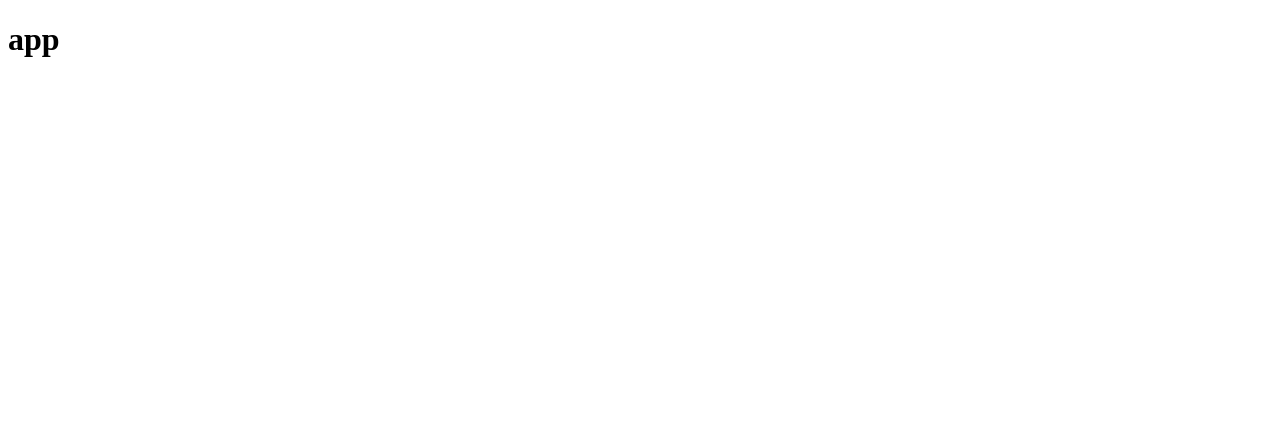
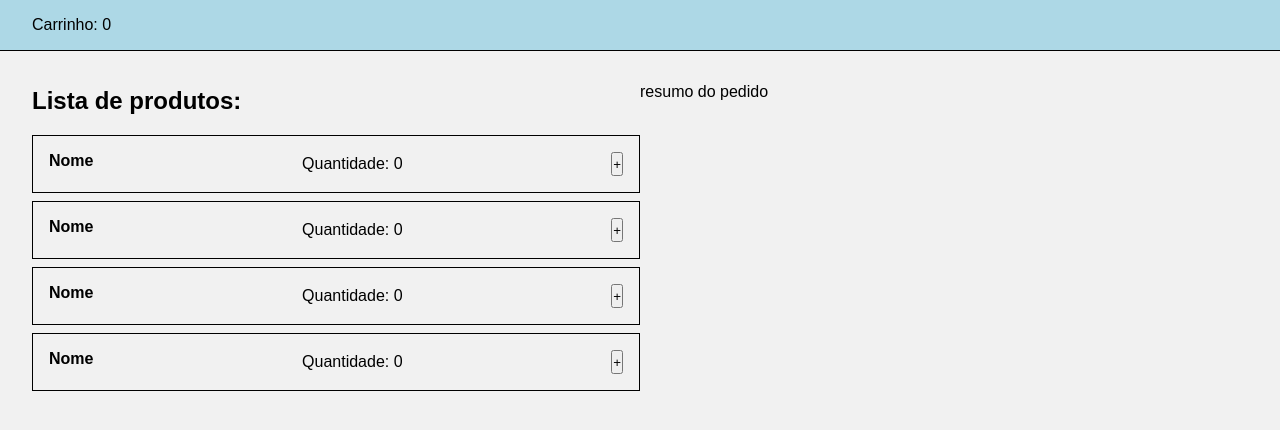
Before and after one commit to LucasViana1/redux-template, a React (Create React App) app: page / in a window 1280 px wide. Shown: the top 430 px of the page. Built offline with nearby package versions, Linux system fonts and the light colour scheme.

Commit message:
create the main components: Products, Header and Summary

```diff
--- a/src/App.js
+++ b/src/App.js
@@ -1,7 +1,6 @@
-const App = () => (
-  <div className="App">
-    <h1>app</h1>
-  </div>
-);
+import Home from './pages/Home';
+import './global.css';
+
+const App = () => <Home />;
 
 export default App;
--- /dev/null
+++ b/src/components/Header/index.js
@@ -0,0 +1,9 @@
+import './styles.css';
+
+const Header = () => (
+  <header className="header">
+    <div>Carrinho: 0</div>
+  </header>
+);
+
+export default Header;
--- /dev/null
+++ b/src/components/Header/styles.css
@@ -0,0 +1,6 @@
+.header {
+  border-bottom: 1px solid black;
+  margin-bottom: 2rem;
+  padding: 1rem 2rem;
+  background-color: lightblue;
+}
--- /dev/null
+++ b/src/components/Product/index.js
@@ -0,0 +1,11 @@
+import './styles.css';
+
+const Product = () => (
+  <div className="product">
+    <b>Nome</b>
+    <p>Quantidade: 0</p>
+    <button type="button">+</button>
+  </div>
+);
+
+export default Product;
--- /dev/null
+++ b/src/components/Product/styles.css
@@ -0,0 +1,7 @@
+.product {
+  display: flex;
+  justify-content: space-between;
+  margin-bottom: 0.5rem;
+  border: 1px solid black;
+  padding: 1rem;
+}
--- /dev/null
+++ b/src/components/Products/index.js
@@ -0,0 +1,14 @@
+import Product from '../Product';
+import './styles.css';
+
+const Products = () => (
+  <section className="products">
+    <h2>Lista de produtos:</h2>
+    <Product />
+    <Product />
+    <Product />
+    <Product />
+  </section>
+);
+
+export default Products;
--- /dev/null
+++ b/src/components/Products/styles.css
@@ -0,0 +1,10 @@
+.products {
+  margin-left: 2rem;
+  width: calc(50% - 2rem);
+  float: left;
+
+}
+
+.products h2 {
+  margin-bottom: 1rem
+}
--- /dev/null
+++ b/src/components/Summary/index.js
@@ -0,0 +1,9 @@
+import './styles.css';
+
+const Summary = () => (
+  <aside className="summary">
+    <div>resumo do pedido</div>
+  </aside>
+);
+
+export default Summary;
--- /dev/null
+++ b/src/components/Summary/styles.css
@@ -0,0 +1,4 @@
+.summary {
+  width: 50%;
+  float: left;
+}
--- /dev/null
+++ b/src/global.css
@@ -0,0 +1,20 @@
+* {
+  margin: 0;
+  padding: 0;
+  outline: 0;
+}
+
+body {
+  background-color: #f1f1f1;
+  font-family: 'Work Sans', sans-serif;
+}
+
+h1,
+h2,
+h3,
+h4,
+h5,
+h6,
+p {
+  line-height: 1.5;
+}
--- a/src/pages/Home/index.js
+++ b/src/pages/Home/index.js
@@ -1,7 +1,14 @@
+import Header from '../../components/Header';
+import Products from '../../components/Products';
+import Summary from '../../components/Summary';
+import './styles.css';
+
 const Home = () => (
-  <div>
-    <h1>home</h1>
-  </div>
+  <main className="home">
+    <Header />
+    <Products />
+    <Summary />
+  </main>
 );
 
 export default Home;
--- /dev/null
+++ b/src/pages/Home/styles.css
@@ -0,0 +1,3 @@
+.home {
+  /* background-color: #f1f1f1; */
+}
```
